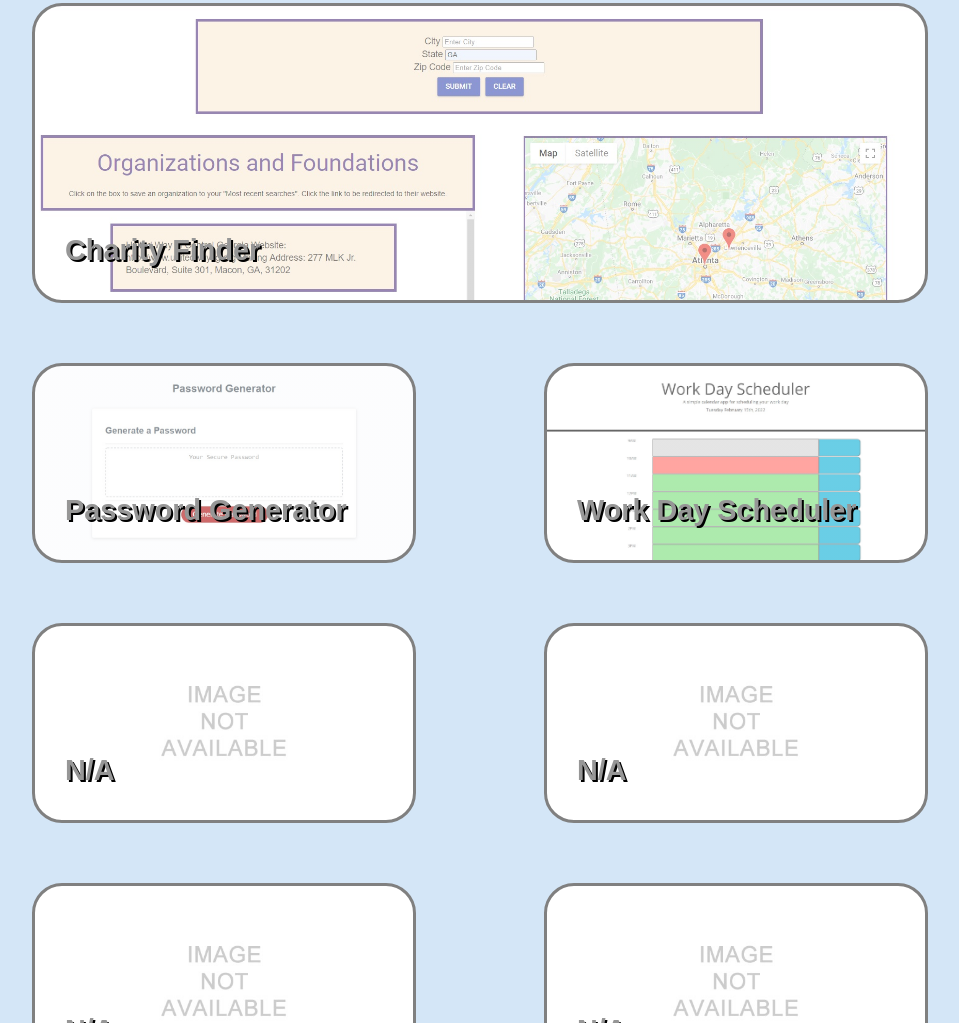
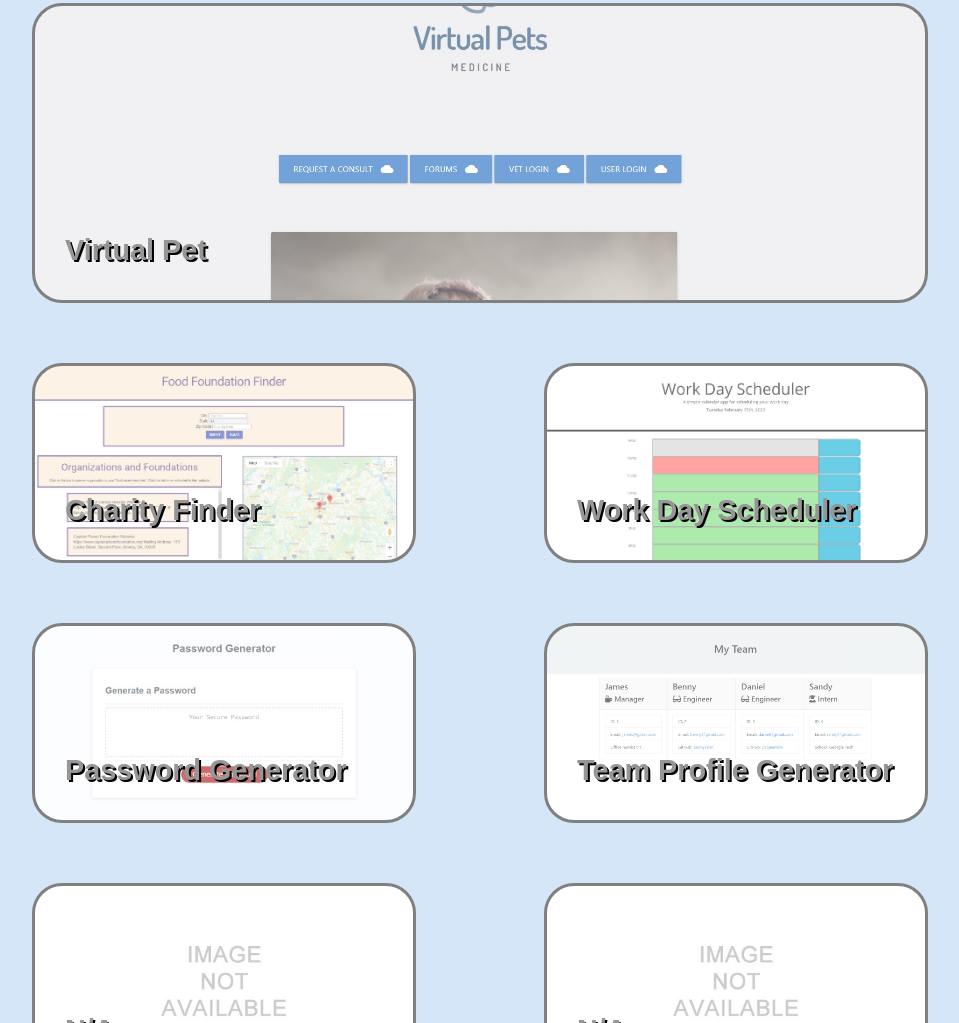
Before and after one commit to bennyykim/portfolio, a plain HTML site: page index.html in a window 1280 px wide. Shown: the part 427-1450 px from the top of the page, without its empty margins (160-1119 px from the left). Drawn offline with Linux system fonts and the light colour scheme.

Commit message:
updated new projects

```diff
--- a/assets/css/style.css
+++ b/assets/css/style.css
@@ -88,7 +88,7 @@ h1 {
     height: 300px;
     padding: 30px;
     margin: 30px 15%;
-    background: linear-gradient(rgba(255,255,255,.4), rgba(255,255,255,.4)), url(../images/charitylocator.jpg);
+    background: linear-gradient(rgba(255,255,255,.4), rgba(255,255,255,.4)), url(../images/virtualpets.jpg);
     background-size: cover;
     background-repeat: no-repeat;
     background-position: center;
@@ -113,7 +113,7 @@ h1 {
 }
 
 #card1 {
-    background: linear-gradient(rgba(255,255,255,.4), rgba(255,255,255,.4)), url(../images/passwordgen.jpg);
+    background: linear-gradient(rgba(255,255,255,.4), rgba(255,255,255,.4)), url(../images/charitylocator.jpg);
     background-size: cover;
     background-repeat: no-repeat;
     background-position: center;
@@ -129,7 +129,7 @@ h1 {
 }
 
 #card3 {
-    background: linear-gradient(rgba(255,255,255,.4), rgba(255,255,255,.4)), url(../images/notavailable.jpg);
+    background: linear-gradient(rgba(255,255,255,.4), rgba(255,255,255,.4)), url(../images/passwordgen.jpg);
     background-size: cover;
     background-repeat: no-repeat;
     background-position: center;
@@ -137,7 +137,7 @@ h1 {
 }
 
 #card4 {
-    background: linear-gradient(rgba(255,255,255,.4), rgba(255,255,255,.4)), url(../images/notavailable.jpg);
+    background: linear-gradient(rgba(255,255,255,.4), rgba(255,255,255,.4)), url(../images/teamprofilegen.jpg);
     background-size: cover;
     background-repeat: no-repeat;
     background-position: center;
--- a/index.html
+++ b/index.html
@@ -32,24 +32,24 @@
 
     <section id="projects">
 
-        <a id="hero" href="https://github.com/bennyykim/Charity-Locator-Project-P1G7">
-            <h2 class="ben">Charity Finder</h2>
+        <a id="hero" href="https://github.com/CSanchez486/Virtual_Pet">
+            <h2 class="ben">Virtual Pet</h2>
         </a>
 
-        <a id="card1" href="https://github.com/bennyykim/password-generator">
-            <h2 class="title">Password Generator</h2>
+        <a id="card1" href="https://github.com/bennyykim/Charity-Locator-Project-P1G7">
+            <h2 class="title">Charity Finder</h2>
         </a>
 
         <a id="card2" href="https://github.com/bennyykim/work-day-scheduler">
             <h2 class="title">Work Day Scheduler</h2>
         </a>
 
-        <a id="card3" href="#">
-            <h2 class="title">N/A</h2>
+        <a id="card3" href="https://github.com/bennyykim/password-generator">
+            <h2 class="title">Password Generator</h2>
         </a>
 
-        <a id="card4" href="#">
-            <h2 class="title">N/A</h2>
+        <a id="card4" href="https://github.com/bennyykim/Team-Profile-Generator">
+            <h2 class="title">Team Profile Generator</h2>
         </a>
 
         <a id="card5" href="#">
```
Also changed, not shown: assets/images/teamprofilegen.jpg (added), assets/images/virtualpets.jpg (added).
